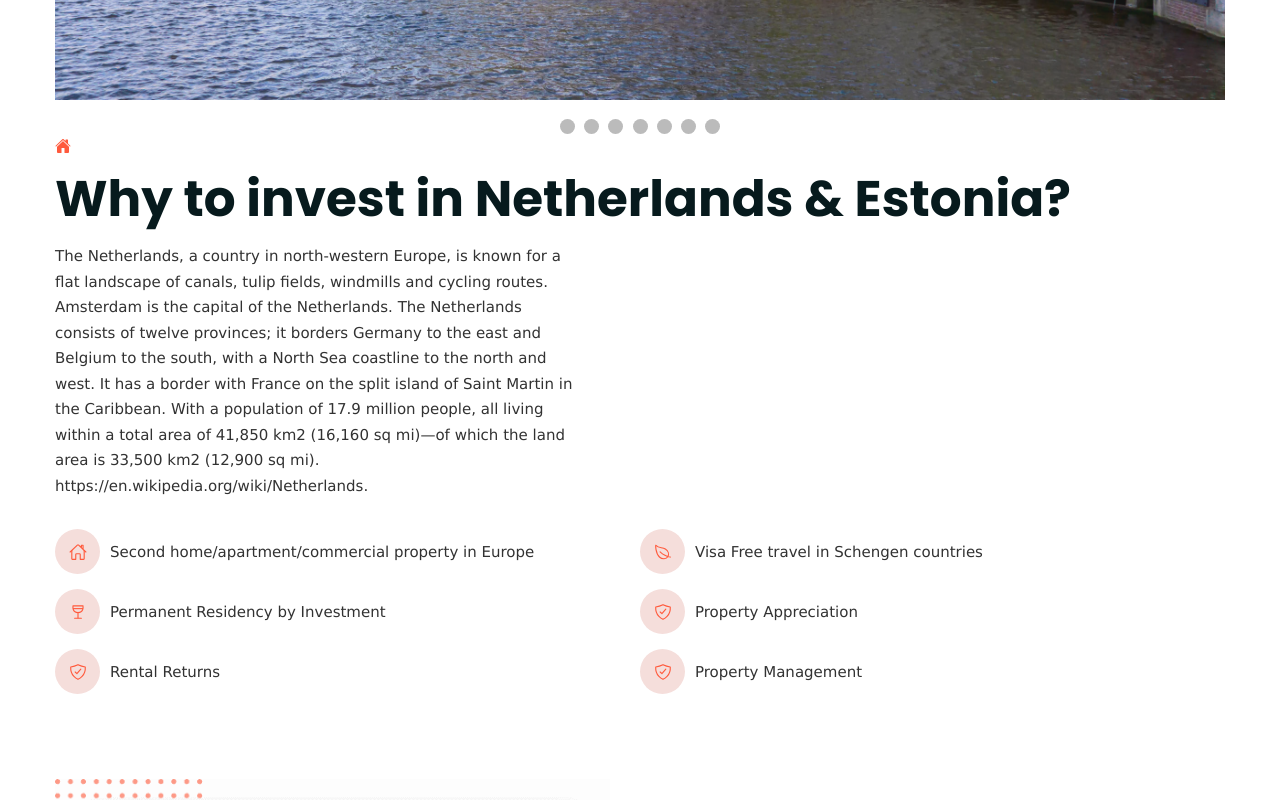
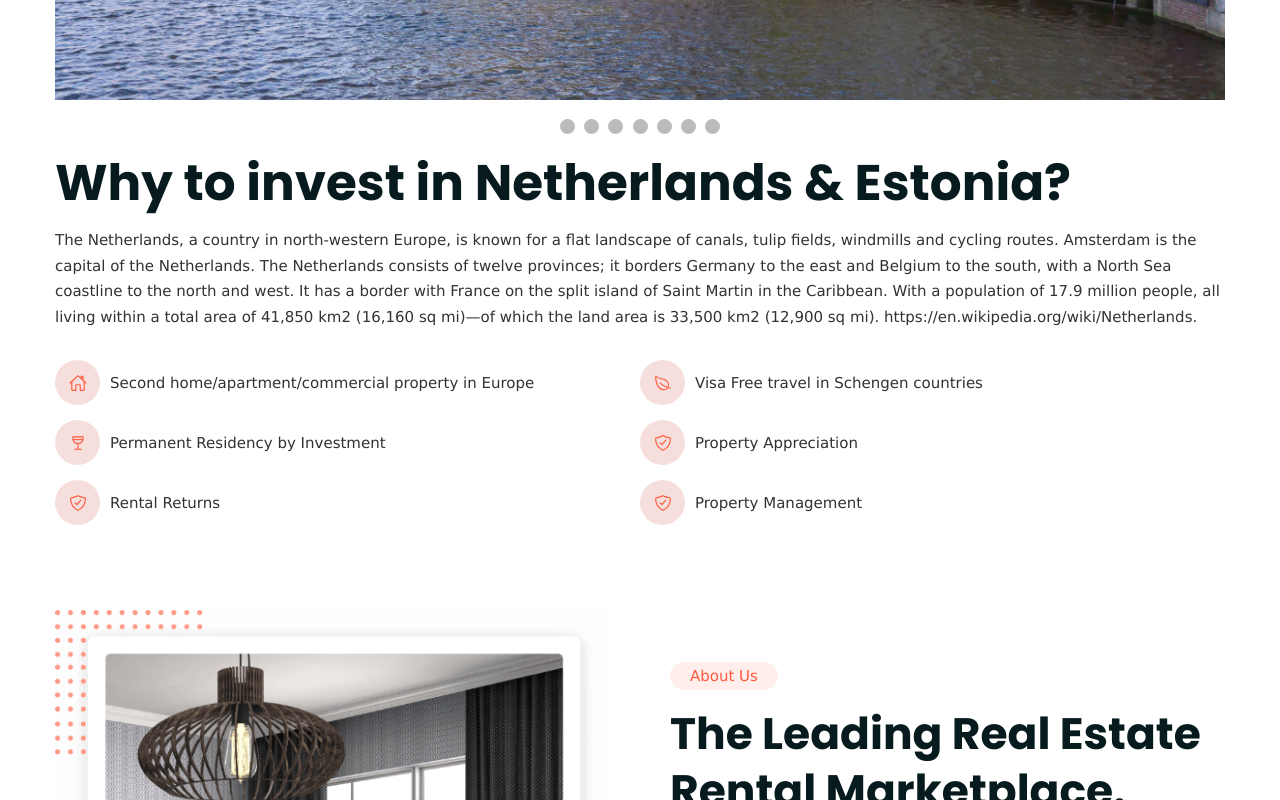
Before and after one commit to devmahadev/DLFGroup, a plain HTML site: page index.html in a window 1280 px wide. Shown: the part 840-1640 px from the top of the page. Drawn offline with nearby package versions, Linux system fonts and the light colour scheme.

Commit message:
fixed content

```diff
--- a/assets/css/style.css
+++ b/assets/css/style.css
@@ -1307,7 +1307,7 @@ button, a { transition: var(--transition); }
 
   .about .section-title { max-width: 30ch; }
 
-  .about-text { max-width: 55ch }
+  /* .about-text { max-width: 55ch } */
 
   .about-list {
     display: grid;
--- a/index.html
+++ b/index.html
@@ -273,7 +273,7 @@
 <div class="hero-content">
 
   <p class="hero-subtitle">
-    <ion-icon name="home"></ion-icon>
+    <!-- <ion-icon name="home"></ion-icon> -->
     <h2 class="h1 hero-title">Why to invest in Netherlands & Estonia?</h2>
     <!-- <span>Why to invest in Netherlands & Estonia?</span> -->
   </p>
```
